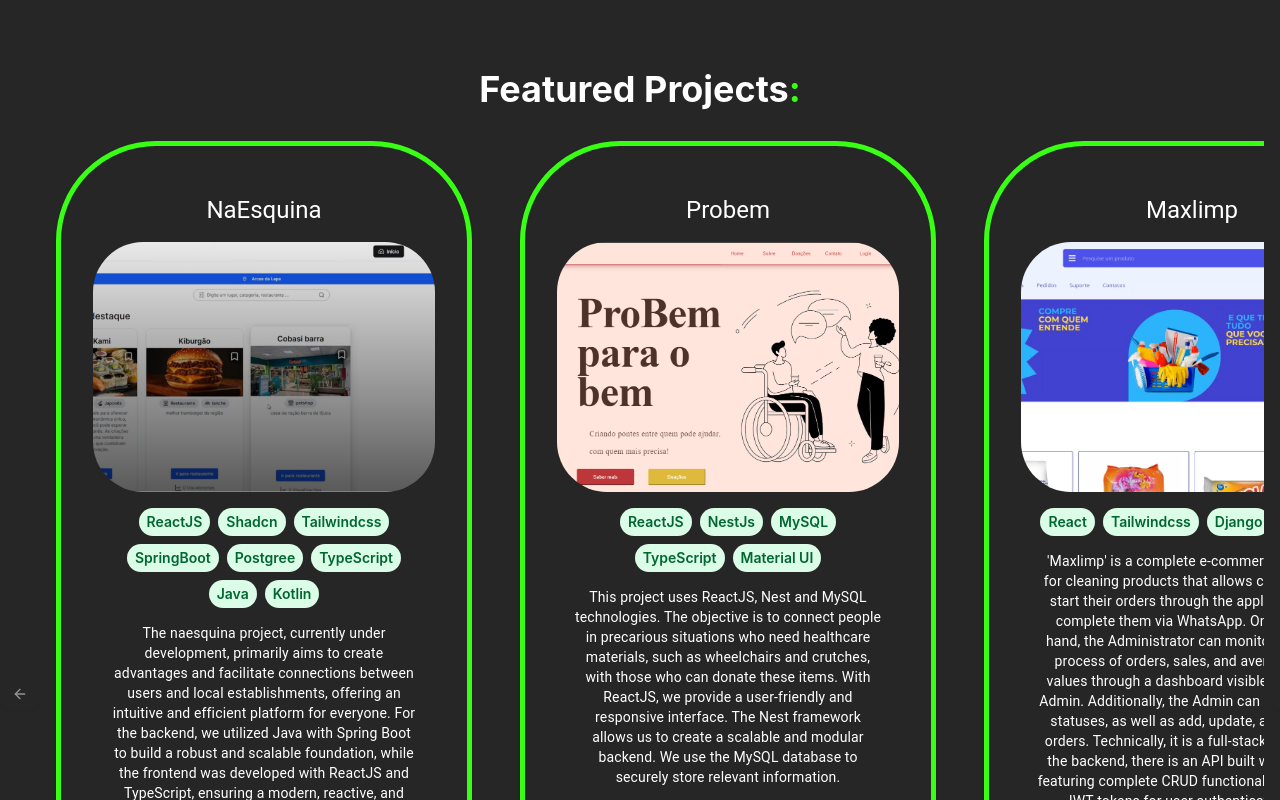
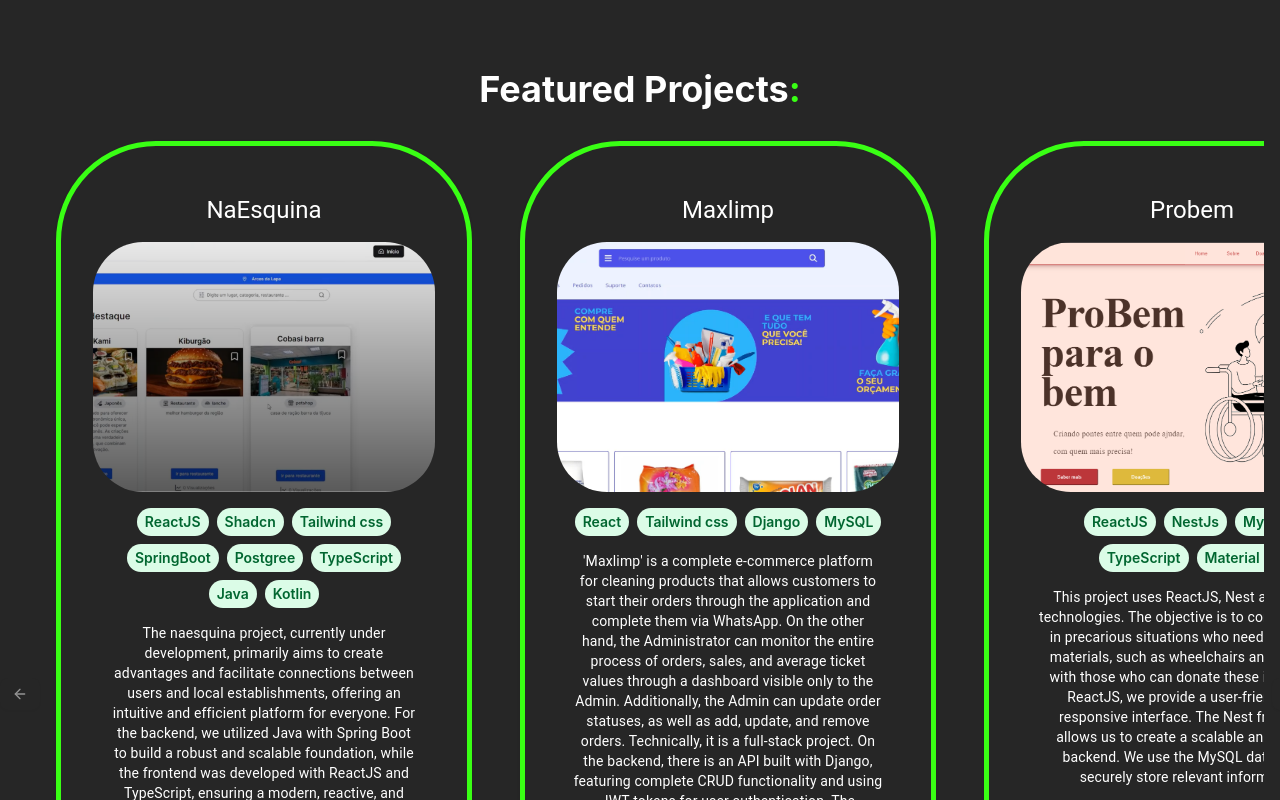
Before and after one commit to davidbalzarini/portifolio, a React (Vite) app: page / in a window 1280 px wide. Shown: the part 480-1280 px from the top of the page. Built offline with nearby package versions, Linux system fonts and the light colour scheme.

Commit message:
update projects

```diff
--- a/src/paginas/projetos/Projetos.tsx
+++ b/src/paginas/projetos/Projetos.tsx
@@ -20,33 +20,34 @@
           url: "",
           code: "",
           videoUrl: "/naesquinaVideo.mp4",
-          tags: ["ReactJS", "Shadcn", "Tailwindcss", "SpringBoot", "Postgree", "TypeScript", "Java", "Kotlin"]
+          tags: ["ReactJS", "Shadcn", "Tailwind css", "SpringBoot", "Postgree", "TypeScript", "Java", "Kotlin"]
         }
       },
       {
         id: 2,
         project: {
-          imgUrl: "probemimg.png",
-          name: languageTexts[language].projects.probem.title,
-          view: true,
-          descreption: languageTexts[language].projects.probem.resumo, //"This project uses ReactJS, Nest and MySQL technologies. The objective is to connect people in precarious situations who need healthcare materials, such as wheelchairs and crutches, with those who can donate these items. With ReactJS, we provide a user-friendly and responsive interface. The Nest framework allows us to create a scalable and modular backend. We use the MySQL database to securely store relevant information.",
-          url: "https://probemreact.vercel.app/",
-          code: "https://github.com/generationsaud/probemreact.git",
-          tags: ["ReactJS", "NestJs", "MySQL", "TypeScript", "Material UI"]
+          imgUrl: "maxlimp.png",
+          name: languageTexts[language].projects.maxlimp.title,
+          descreption: languageTexts[language].projects.maxlimp.resumo,
+          view: false,
+          url: "",
+          code: "https://github.com/davidbalzarini/maxlimp",
+          tags: ["React", "Tailwind css", "Django", "MySQL"]
         }
       },
       {
         id: 3,
         project: {
-          imgUrl: "maxlimp.png",
-          name: languageTexts[language].projects.maxlimp.title,
-          descreption: languageTexts[language].projects.maxlimp.resumo,
-          view: false,
-          url: "https://blogpessoal-front-kappa.vercel.app/",
-          code: "https://github.com/GioLimat/MAXLIMP/tree/main",
-          tags: ["React", "Tailwindcss", "Django", "MySQL"]
+          imgUrl: "probemimg.png",
+          name: languageTexts[language].projects.probem.title,
+          view: true,
+          descreption: languageTexts[language].projects.probem.resumo, //"This project uses ReactJS, Nest and MySQL technologies. The objective is to connect people in precarious situations who need healthcare materials, such as wheelchairs and crutches, with those who can donate these items. With ReactJS, we provide a user-friendly and responsive interface. The Nest framework allows us to create a scalable and modular backend. We use the MySQL database to securely store relevant information.",
+          url: "",
+          code: "https://github.com/generationsaud/probemreact.git",
+          tags: ["ReactJS", "NestJs", "MySQL", "TypeScript", "Material UI"]
         }
       },
+
       {
         id: 4,
         project: {
```
